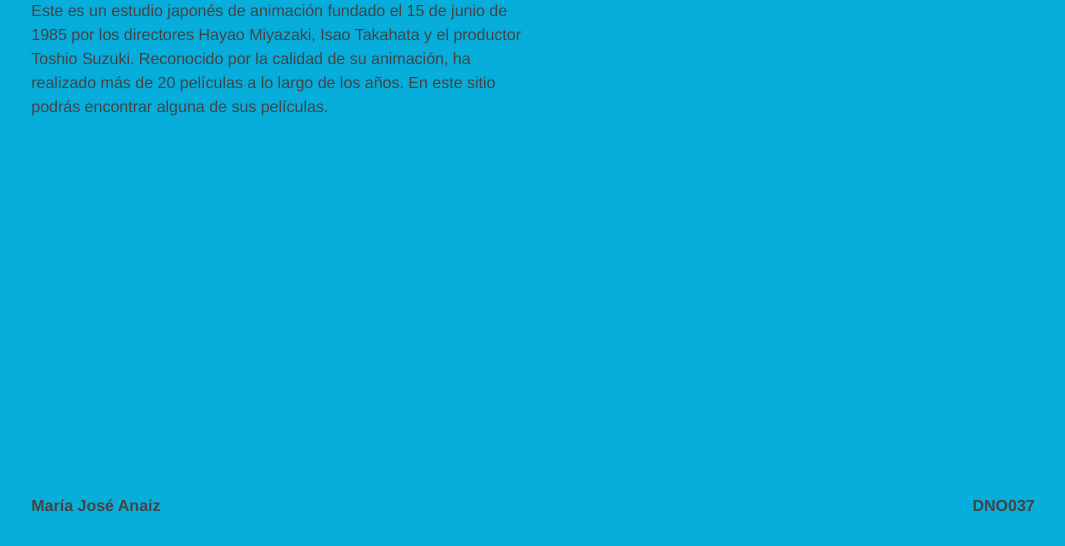
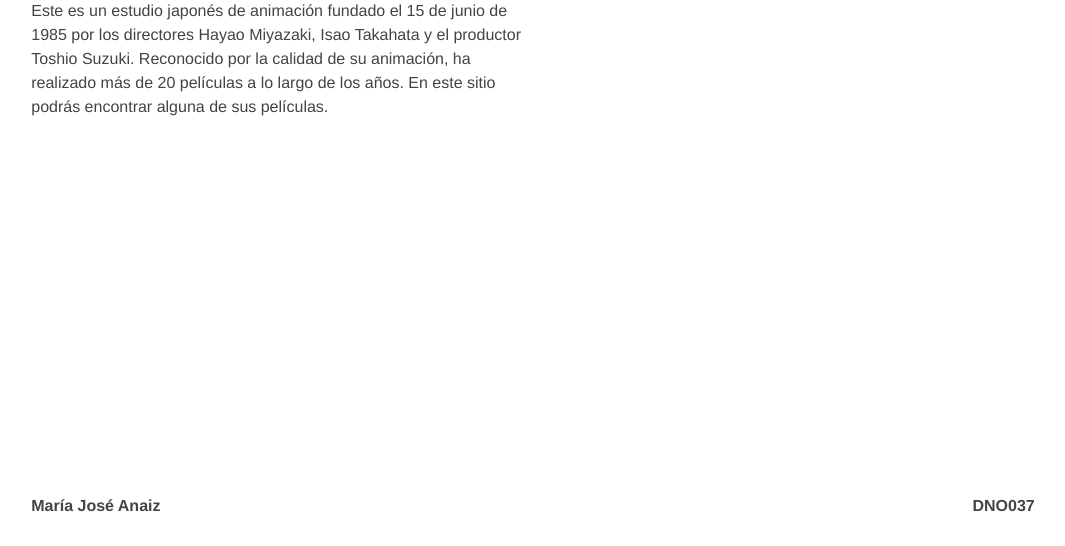
Before and after one commit to majoanaiz/clase_08, a plain HTML site: page index.html in a window 1280 px wide. Shown: the part 254-800 px from the top of the page, without its empty margins (107-1172 px from the left). Drawn offline with Linux system fonts and the light colour scheme.

Commit message:
Update style.css

```diff
--- a/style.css
+++ b/style.css
@@ -1,7 +1,7 @@
 @charset "UTF-8";
 
 :root{
-    --fondo: #07addb;
+    --fondo: ##00a8e8;
     --figura: #ddd;
 }
 
```
